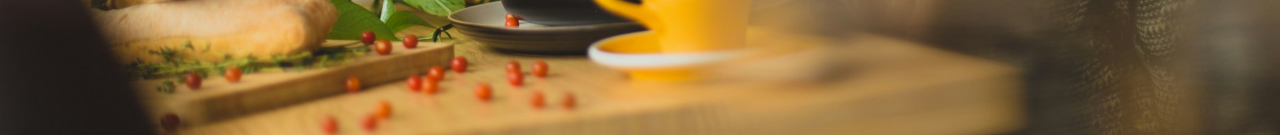
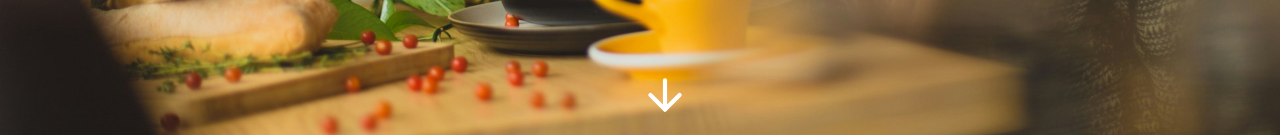
Before and after one commit to femiopebiyi/restaurant-site, a React (Vite) app: page / in a window 1280 px wide. Shown: the part 665-800 px from the top of the page. Built offline with nearby package versions, Linux system fonts and the light colour scheme; the HTML template or start-up script is replaced by a standard one; a web font is replaced by a local one.

Commit message:
arrow down button

```diff
--- a/src/App.css
+++ b/src/App.css
@@ -87,6 +87,22 @@ header{
 .welcome p{
     color: white;
     font-weight: 700;
+}
+
+.arrowDown{
+    position: absolute;
+    bottom: 1em;
+    left: 50%;
+    animation: move 400ms alternate-reverse infinite;
+}
+
+@keyframes move {
+    0% {
+        transform: translateY(3px);
+    }
+    100%{
+        transform: translateY(0px);
+    }
 }
 
 .menu-con{
--- a/src/pages/Home/Home.tsx
+++ b/src/pages/Home/Home.tsx
@@ -1,3 +1,5 @@
+// import { ArrowDown } from "phosphor-react"
+import {ArrowDown} from "lucide-react"
 import Menu from "../../components/Menu"
 import Reservation from "../../components/Reservation"
 
@@ -11,6 +13,8 @@ const Home = () => {
         <div className="welcome">
           <h1>welcome to FEMI's</h1>
           <p>Comfort food at your doorstep</p>
+          <a href="#order"><ArrowDown size={50} color="white" className="arrowDown"/></a>
+
         </div>
       </div>
 
```
